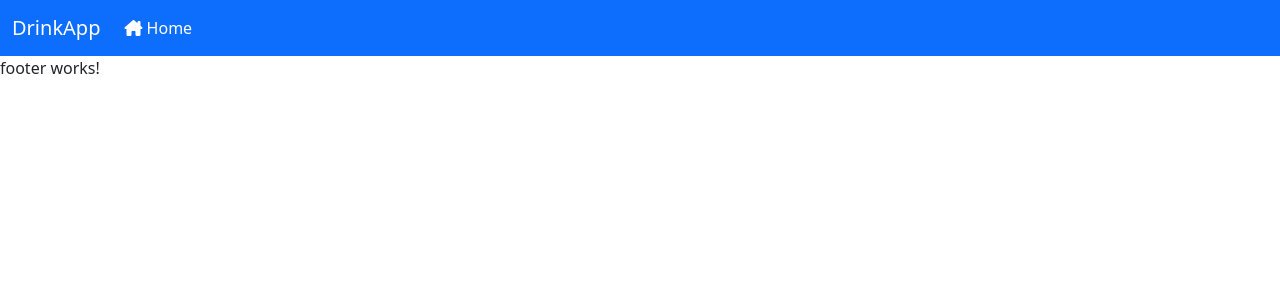
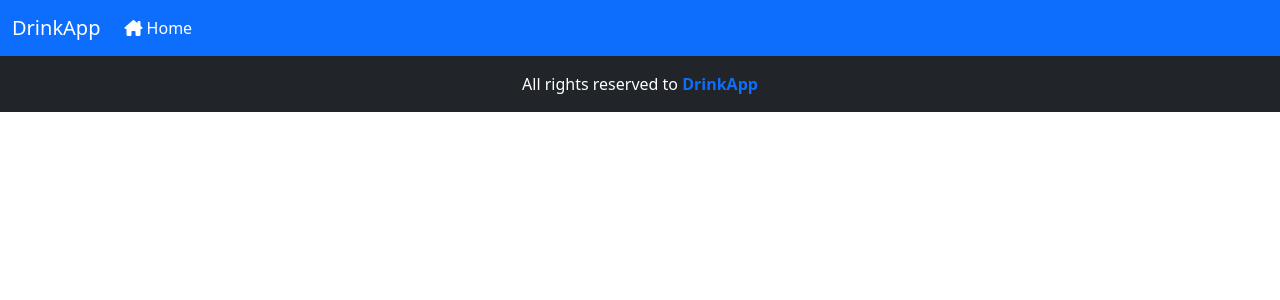
Before and after one commit to AhmedZeidi/drinkApp, an Angular app: page / in a window 1280 px wide. Shown: the top 300 px of the page. Built offline with nearby package versions, Linux system fonts and the light colour scheme.

Commit message:
construction footer

```diff
--- a/src/app/includes/footer/footer.component.html
+++ b/src/app/includes/footer/footer.component.html
@@ -1 +1,4 @@
-<p>footer works!</p>
+
+<div class="bg-dark text-white">
+  <p class="text-center p-3">All rights reserved to <strong class="text-primary">DrinkApp</strong></p>
+</div>
```
